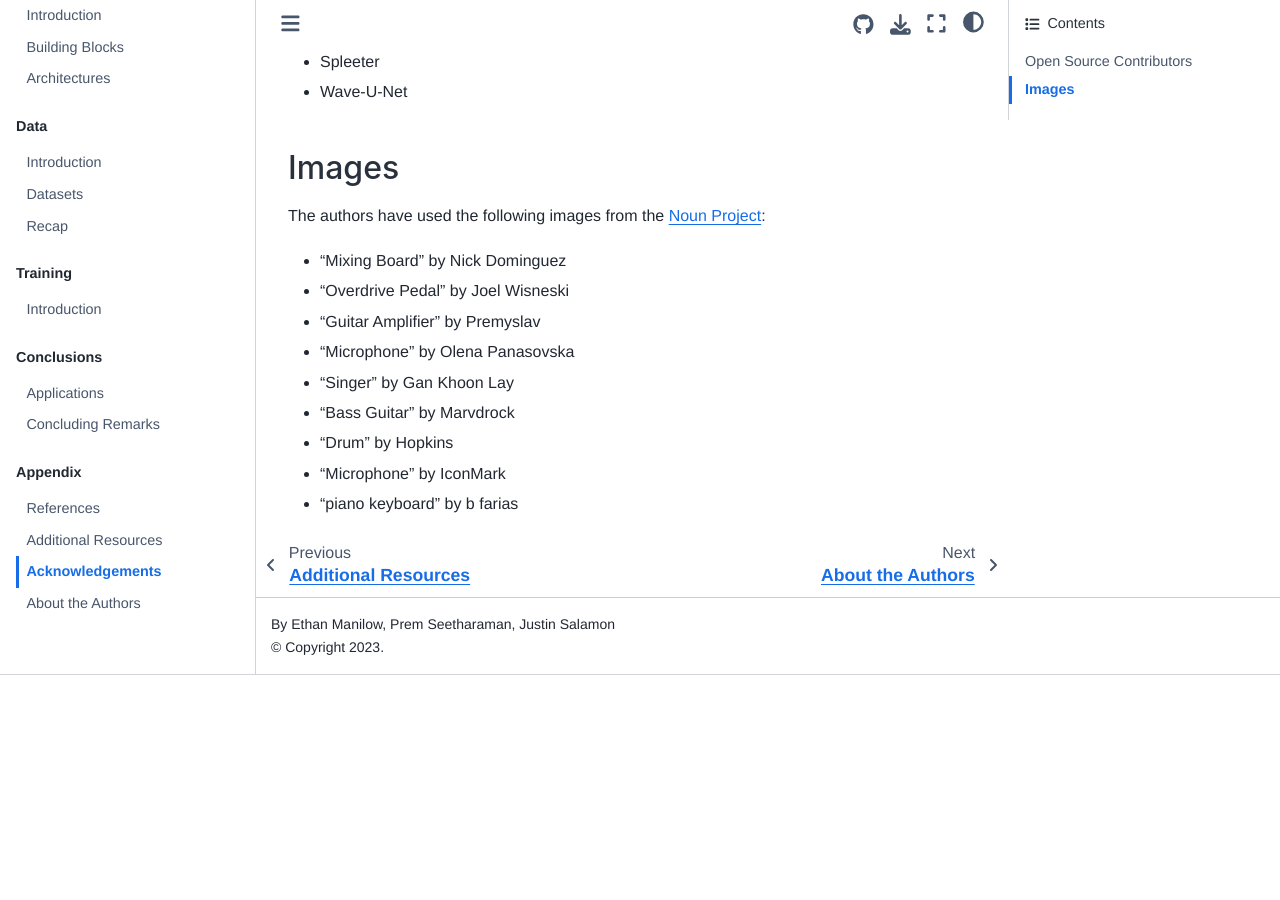
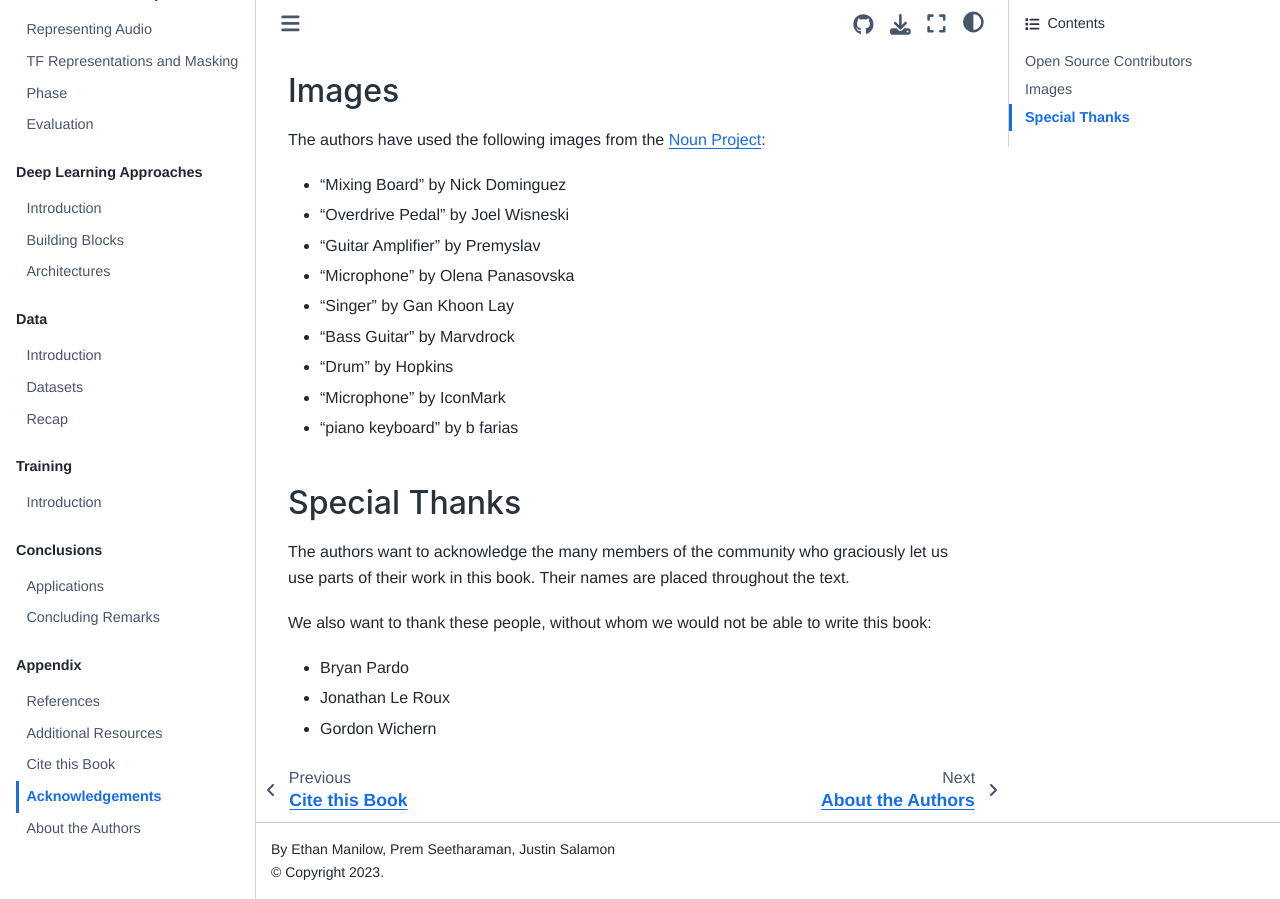
Before and after one commit to source-separation/tutorial, a Jupyter Book: the page built from book/appendix/acknowledgements.md, in a window 1280 px wide and 900 px high, scrolled down 1576 px. Built offline with Jupyter Book 1.0.4 settings and Sphinx 7.4.7 and the Sphinx Book theme 1.1.4, drawn with Linux system fonts in a browser that asks for light colours; pages that are not in the unit, such as notebooks, are missing from menus; before the commit the page ends 2251 px from its top, so only the background shows below that.

Commit message:
Adding some small changes.

```diff
--- a/book/_toc.yml
+++ b/book/_toc.yml
@@ -49,5 +49,6 @@
   chapters:
     - file: zzz_refs
     - file: appendix/resources
+    - file: appendix/cite_this
     - file: appendix/acknowledgements
     - file: appendix/authors
--- a/book/appendix/acknowledgements.md
+++ b/book/appendix/acknowledgements.md
@@ -8,9 +8,6 @@
 contributed their time and expertise to the open source projects that we
 showcase. We want use this page to acknowledge the great work that they have
 done.
-
-
-### Primary Resources
 
 ### nussl
 
@@ -72,3 +69,17 @@
 - "Drum" by Hopkins
 - "Microphone" by IconMark
 - "piano keyboard" by b farias
+
+
+## Special Thanks
+
+The authors want to acknowledge the many members of the community who graciously
+let us use parts of their work in this book. Their names are placed throughout
+the text.
+
+We also want to thank these people, without whom we would not be able to write
+this book:
+
+- Bryan Pardo
+- Jonathan Le Roux
+- Gordon Wichern
```
Also changed, not shown: book/appendix/cite_this.md (added, +16 -0 lines), book/intro/open_src_projects.md (+2 -0 lines), book/landing.md (+1 -1 lines), book/basics/evaluation.ipynb, 2 other files.
